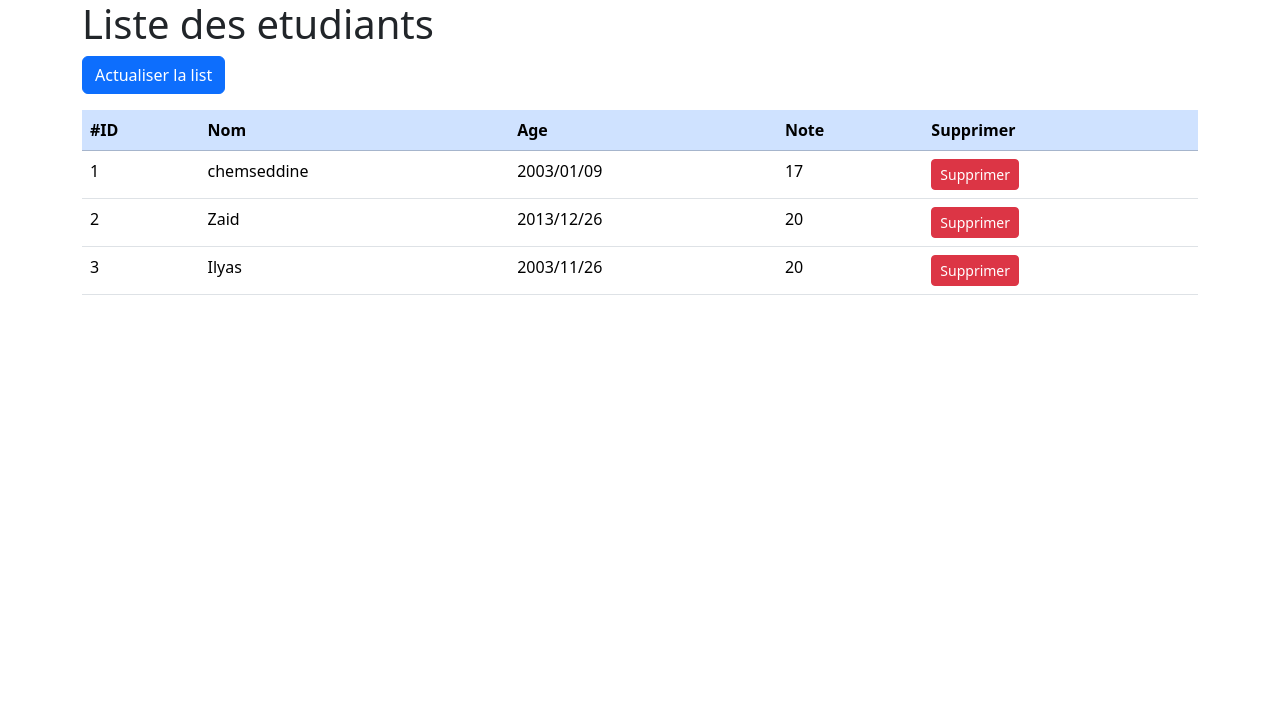
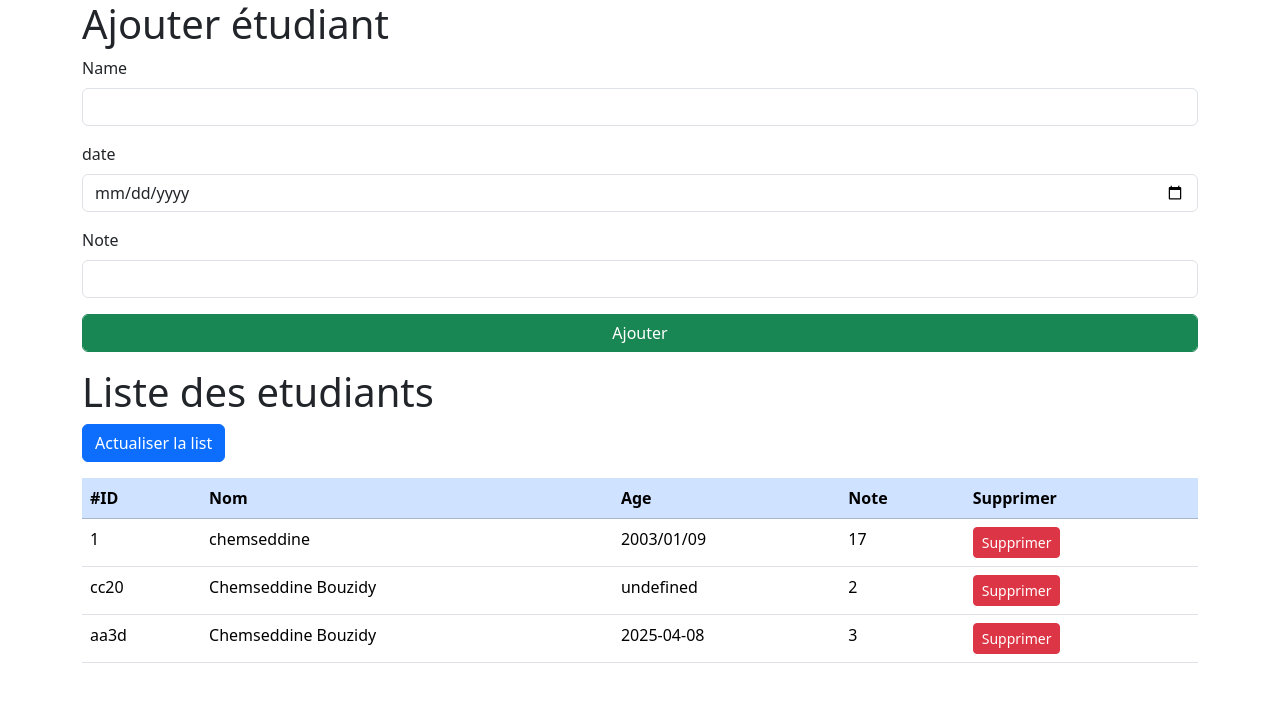
Before and after one commit to ChemseddineBouzidy/Javascript-Mini-Projet, a website with bundled scripts: page index.html in a window 1280 px wide. Built offline with nearby package versions, Linux system fonts and the light colour scheme; data requests are answered from the project's data file.

Commit message:
addEtudiants

```diff
--- a/db.json
+++ b/db.json
@@ -1,22 +1,21 @@
 {
-    "etudiants" : [
+  "etudiants": [
     {
       "id": 1,
-            "name":"chemseddine",
-            "date":"2003/01/09",
+      "name": "chemseddine",
+      "date": "2003/01/09",
       "note": 17
     },
     {
-            "id": 2,
-            "name":"Zaid",
-            "date":"2013/12/26",
-            "note": 20
+      "id": "cc20",
+      "name": "Chemseddine Bouzidy",
+      "note": "2"
     },
     {
-            "id": 3,
-            "name":"Ilyas",
-            "date":"2003/11/26",
-            "note": 20
+      "id": "aa3d",
+      "name": "Chemseddine Bouzidy",
+      "date": "2025-04-08",
+      "note": "3"
     }
   ]
 }
--- a/index.html
+++ b/index.html
@@ -1,5 +1,6 @@
 <!DOCTYPE html>
 <html lang="en">
+
 <head>
     <meta charset="UTF-8">
     <meta name="viewport" content="width=device-width, initial-scale=1.0">
@@ -8,17 +9,33 @@
     <link rel="stylesheet" href="CSS/custom.css">
     <script defer type="module" src="js/script.js"></script>
 </head>
+
 <body>
     <div class="container">
         <div id="app">
+            <h1>Ajouter étudiant</h1>
+            <form method="post" onsubmit="return false">
+                <div class="mb-3">
+                    <label for="name" class="form-label">Name</label>
+                    <input type="name" class="form-control" name="name" id="name" />
+                </div>
+                <div class="mb-3">
+                    <label for="date" class="form-label">date</label>
+                    <input type="date" class="form-control" name="date" id="date" />
+                </div>
+                <div class="mb-3">
+                    <label for="note" class="form-label">Note</label>
+                    <input type="number" min="0" max="20" step="0.1" class="form-control" name="note" id="note" />
+                </div>
+                <div class="mb-3">
+                    <Button class="form-control btn btn-success" id="add" >Ajouter</Button>
+                </div>
+
+            </form>
             <h1>Liste des etudiants</h1>
-                <span><button id="refresh"  class="btn btn-primary ">Actualiser la list </button></span>
-                <div
-                    class="table-responsive my-3"
-                >
-                    <table
-                        class="table"
-                    >
+            <span><button id="refresh" class="btn btn-primary ">Actualiser la list </button></span>
+            <div class="table-responsive my-3">
+                <table class="table">
                     <thead>
                         <tr class="table-primary">
                             <th scope="col">#ID </th>
@@ -36,4 +53,5 @@
     </div>
 
 </body>
+
 </html>
--- a/js/etudiant.js
+++ b/js/etudiant.js
@@ -1,16 +1,30 @@
 import { ENDPOINT } from "./constants.js"
 export default class Etudiant {
-    constructor(name, age, note) {
+    constructor(name, date, note) {
         this.name = name
-        this.age = age
+        this.date = date
         this.note = note
     }
-
+    getAge = () =>{}
     static allEtudiants = async () => {
         const  response = await fetch(ENDPOINT)
         const etudiants = await response.json()
+        return etudiants
+    }
+     addEtudiants = async () =>{
+        const response = await fetch(ENDPOINT,{
+            method:'POST',
+            headers :{
+                'Content-Type' : 'application/json'
+            },
+            body:JSON.stringify({
+                name:this.name,
+                date:this.date,
+                note:this.note
 
-        return etudiants
-
+            })
+        })
+        console.log(response)
+        return response
     }
 }
--- a/js/script.js
+++ b/js/script.js
@@ -25,17 +25,33 @@ const displayEtudiants = async () => {
         })
 }
 
+const addEtudiant = (event) => {
+    event.preventDefault()
+    const [name,date,note]= document.querySelectorAll('#name,#date,#note')
+    const etudiant = new Etudiant(name.value,date.value,note.value)
+    console.log(name.value,date.value,note.value)
+    etudiant.addEtudiants()
+}
+
+
+
+
+
+
 const renderEtudiants = () => {
     const body = document.querySelector('.liste-etudiants')
-        displayEtudiants().then((data) => {
-            // console.log(data.toString())
-            body.innerHTML= data.join(' ') //remove ','
-        } )
+    displayEtudiants().then((data) => {
+        // console.log(data.toString())
+        body.innerHTML = data.join(' ') //remove ','
+    })
 }
 
 const init = () => {
-const refreshButton = document.querySelector('#refresh')
-refreshButton.addEventListener('click',()=>{renderEtudiants()})
+    const refreshButton = document.querySelector('#refresh')
+    const addButton = document.querySelector('#add')
+    refreshButton.addEventListener('click', () => { renderEtudiants() })
+    addButton.addEventListener('click', (event) => { addEtudiant(event) })
+
 }
 init()
 renderEtudiants()
```
Lines whose indentation alone changed are shown as unchanged.
